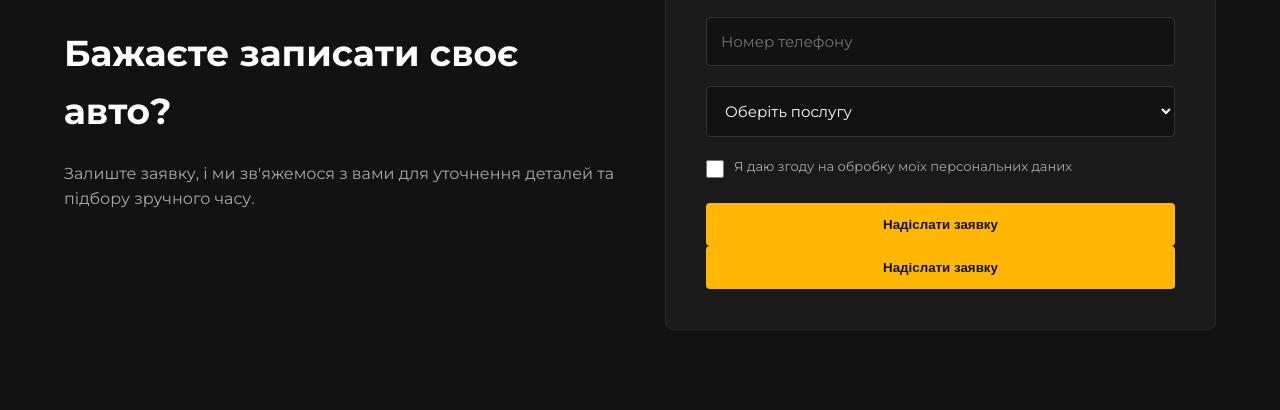
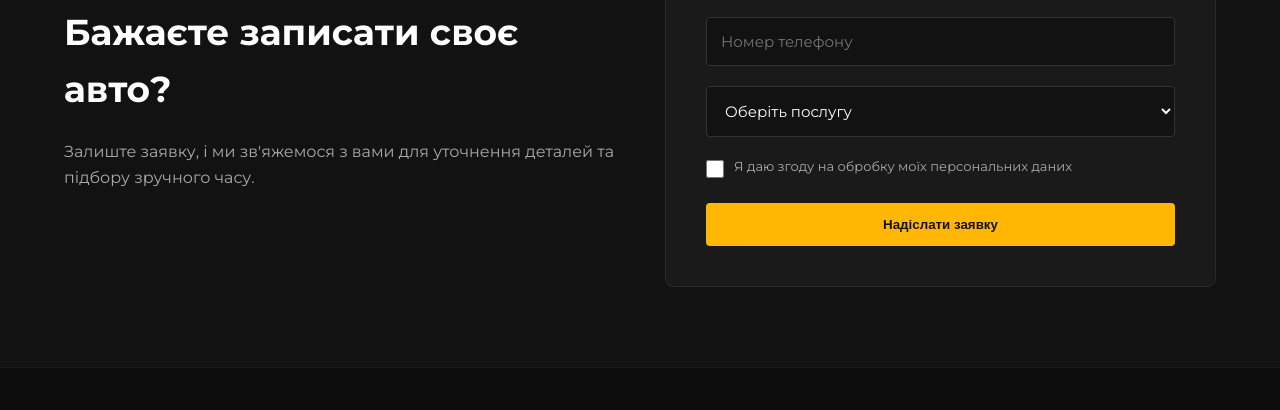
Before and after one commit to VlaVi888/vlavi-site, a plain HTML site: page index.html in a window 1280 px wide. Shown: the part 3380-3790 px from the top of the page. Drawn offline with Linux system fonts and the light colour scheme.

Commit message:
Update index.html

```diff
--- a/index.html
+++ b/index.html
@@ -180,7 +180,6 @@
                         <label for="privacy">Я даю згоду на обробку моїх персональних даних</label>
                     </div>
                     <button type="submit" class="btn btn-primary btn-block">Надіслати заявку</button>
-                    <button type="submit" class="btn btn-primary btn-block">Надіслати заявку</button>
                 </form>
             </div>
         </div>
```
